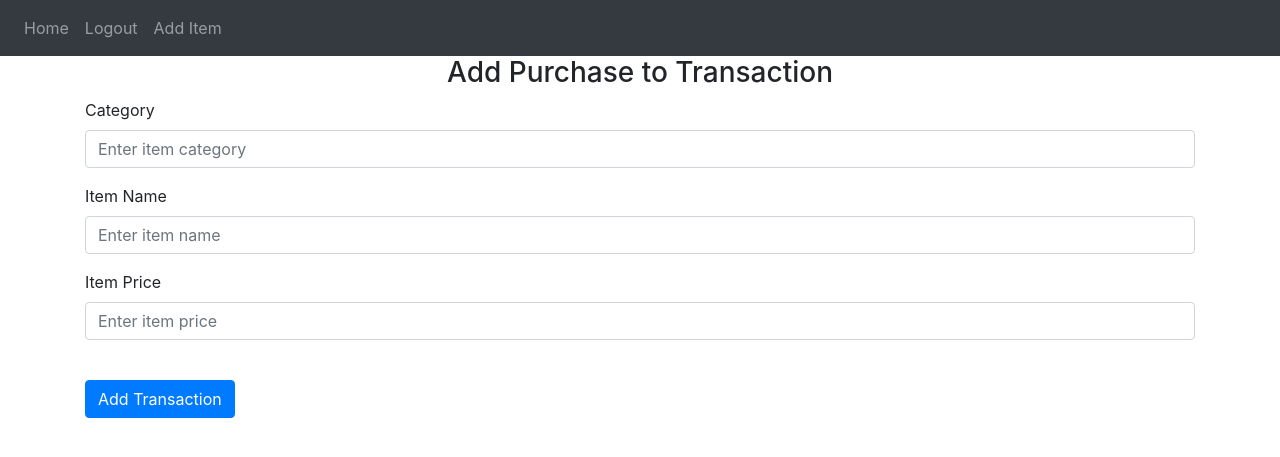
After one commit to SaumyaKhati/EasyMoney, a Flask app: page /add in a window 1280 px wide. The commit adds this page. Shown: the top 457 px of the page. Run offline with Flask 2, Linux system fonts and the light colour scheme; a user stored in the database is signed in; some libraries are stand-ins or nearby versions.

Commit message:
Add the add item page

```diff
--- /dev/null
+++ b/website/templates/add_item.html
@@ -0,0 +1,40 @@
+{% extends "base.html" %}
+{% block title %}Add Item{% endblock %}
+
+{% block content %}
+<form method="POST">
+    <h3 align="center">Add Purchase to Transaction</h3>
+    <div class="form-group">
+        <label for="category">Category</label>
+        <input
+            type="text"
+            class="form-control"
+            id="category"
+            name="category"
+            placeholder="Enter item category"
+        />
+    </div>
+    <div class="form-group">
+        <label for="item">Item Name</label>
+        <input
+            type="text"
+            class="form-control"
+            id="item"
+            name="item"
+            placeholder="Enter item name"
+        />
+    </div>
+    <div class="form-group">
+        <label for="price">Item Price</label>
+        <input
+            type="text"
+            class="form-control"
+            id="price"
+            name="price"
+            placeholder="Enter item price"
+        />
+    </div>
+    <br />
+    <button type="submit" class="btn btn-primary">Add Transaction</button>
+</form>
+{% endblock %}
--- a/website/templates/base.html
+++ b/website/templates/base.html
@@ -27,6 +27,7 @@
                 {% if user.is_authenticated %}
                     <a class="nav-item nav-link" id="home" href="/">Home</a>
                     <a class="nav-item nav-link" id="logout" href="/logout">Logout</a>
+                    <a class="nav-item nav-link" id="add" href="/add">Add Item</a>
                 {% else %}
                     <a class="nav-item nav-link" id="register" href="/register">Register</a>
                     <a class="nav-item nav-link" id="login" href="/login">Login</a>
--- a/website/views.py
+++ b/website/views.py
@@ -8,3 +8,8 @@ views = Blueprint('views', __name__)
 @login_required
 def home():
     return render_template("home.html", user=current_user)
+
+@views.route('/add', methods=['GET', 'POST'])
+@login_required
+def add_item():
+    return render_template('add_item.html', user=current_user)
```
Also changed, not shown: website/app.py (renamed from app.py).
